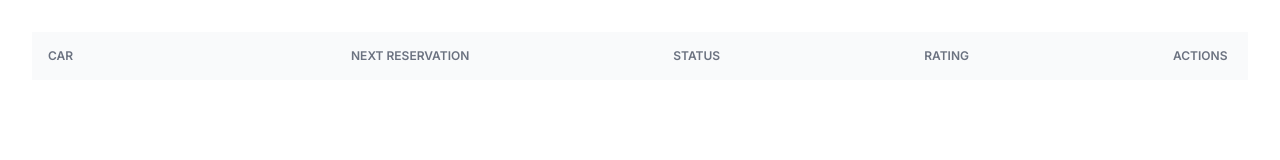
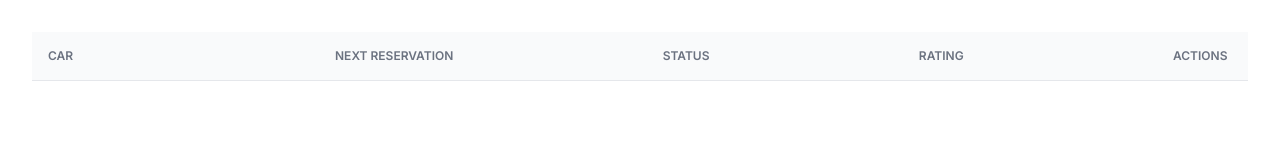
Before and after one commit to gguilhermelopes/jet-solucoes-web-frontend-test, a Next.js app: page / in a window 1280 px wide. Shown: the top 160 px of the page. Built offline with nearby package versions, Linux system fonts and the light colour scheme.

Commit message:
feat: title border

```diff
--- a/src/app/globals.css
+++ b/src/app/globals.css
@@ -6,4 +6,5 @@ body {
   max-width: 100%;
   display: flex;
   flex-direction: column;
+  box-sizing: border-box;
 }
--- a/src/components/data-table/Title.tsx
+++ b/src/components/data-table/Title.tsx
@@ -4,7 +4,7 @@ type TitleProps = {
 
 const Title = ({ title }: TitleProps) => {
   return (
-    <div className="text-gray-500 text-xs font-semibold uppercase p-4">
+    <div className="text-gray-500 text-xs font-semibold uppercase p-4 border-b border-gray-200">
       {title}
     </div>
   );
--- a/src/components/data-table/index.tsx
+++ b/src/components/data-table/index.tsx
@@ -2,7 +2,7 @@ import MainTitle from "./MainTitle";
 
 const DataTable = () => {
   return (
-    <section className="m-8 grid grid-cols-[287px_auto_auto_auto_91px] gap-4 bg-gray-50">
+    <section className="m-8 grid grid-cols-[287px_auto_auto_auto_91px] bg-gray-50">
       <MainTitle />
     </section>
   );
```
